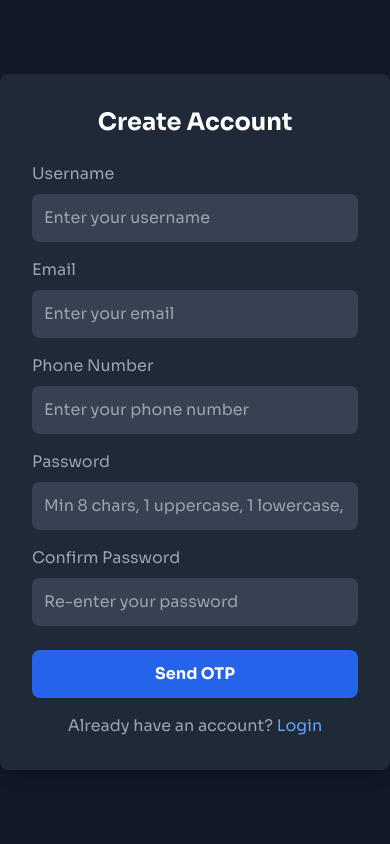
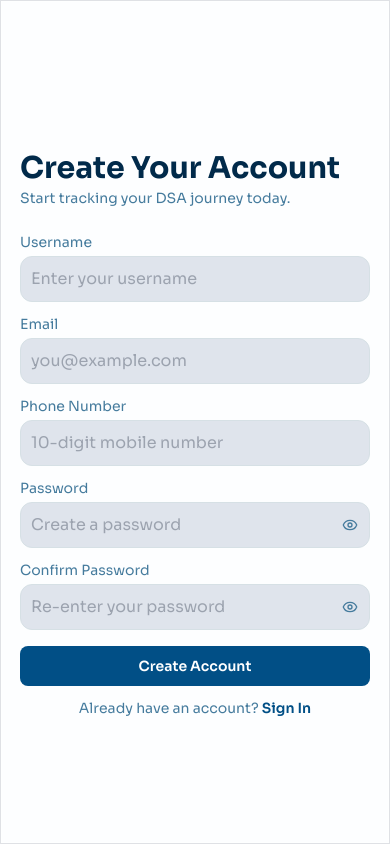
Before and after one commit to varinda-Aggarwal/CodePulse, a React (Create React App) app in the folder client/: page /register in a window 390 px wide. Built offline with nearby package versions, Linux system fonts and the light colour scheme.

Commit message:
feat(auth): redesign Register page with new AuthLayout UI Update Register.js to use AuthLayout wrapper. Add username, phone number and confirm password fields with new form styling.

```diff
--- a/client/src/pages/Register.js
+++ b/client/src/pages/Register.js
@@ -3,16 +3,30 @@ import { useNavigate, Link } from 'react-router-dom';
 import { useAuth } from '../context/AuthContext';
 import API from '../services/api';
 import toast from 'react-hot-toast';
+import { Eye, EyeOff, Check, X } from 'lucide-react';
+import AuthLayout from './AuthLayout';
 
 const Register = () => {
     const [step, setStep] = useState('form'); // 'form' | 'otp'
     const [formData, setFormData] = useState({
         username: '', email: '', phone: '', password: '', confirmPassword: ''
     });
+    const [showPassword, setShowPassword] = useState(false);
+    const [showConfirmPassword, setShowConfirmPassword] = useState(false);
+    const [passwordFocused, setPasswordFocused] = useState(false);
     const [otp, setOtp] = useState('');
     const [loading, setLoading] = useState(false);
     const { login } = useAuth();
     const navigate = useNavigate();
+
+    const inputClass = "w-full bg-surface-bg text-text p-2.5 rounded-xl border border-surface-border focus:outline-none focus:border-brand focus:ring-2 focus:ring-brand/20 transition text-base";
+
+    // Matches backend's validateSendOtp rule: min 6 chars + at least one number
+    const passwordChecks = {
+        length: formData.password.length >= 6,
+        hasNumber: /\d/.test(formData.password)
+    };
+    const isPasswordValid = passwordChecks.length && passwordChecks.hasNumber;
 
     const handleChange = (e) => {
         setFormData({ ...formData, [e.target.name]: e.target.value });
@@ -20,12 +34,14 @@ const Register = () => {
 
     const handleSendOtp = async (e) => {
         e.preventDefault();
-
+        if (!isPasswordValid) {
+            toast.error('Password must be at least 6 characters and include a number');
+            return;
+        }
         if (formData.password !== formData.confirmPassword) {
             toast.error('Passwords do not match');
             return;
         }
-
         setLoading(true);
         try {
             await API.post('/auth/send-otp', {
@@ -47,10 +63,7 @@ const Register = () => {
         e.preventDefault();
         setLoading(true);
         try {
-            const { data } = await API.post('/auth/verify-otp', {
-                email: formData.email,
-                otp
-            });
+            const { data } = await API.post('/auth/verify-otp', { email: formData.email, otp });
             login(data, data.token);
             toast.success('Account created!');
             navigate('/dashboard');
@@ -78,93 +91,135 @@ const Register = () => {
     };
 
     return (
-        <div className="min-h-screen bg-gray-900 flex items-center justify-center">
-            <div className="bg-gray-800 p-8 rounded-lg shadow-lg w-full max-w-md">
-                <h2 className="text-2xl font-bold text-white text-center mb-6">Create Account</h2>
+        <AuthLayout>
+            <h2 className="text-3xl font-bold text-text mb-0.5">Create Your Account</h2>
+            <p className="text-text-muted text-sm mb-6">Start tracking your DSA journey today.</p>
 
             {step === 'form' ? (
                 <form onSubmit={handleSendOtp}>
-                        <div className="mb-4">
-                            <label className="block text-gray-400 mb-2">Username</label>
+                    <div className="mb-3">
+                        <label className="block text-text-muted text-sm mb-1">Username</label>
                         <input
                             type="text"
                             name="username"
                             value={formData.username}
                             onChange={handleChange}
-                                className="w-full bg-gray-700 text-white p-3 rounded-lg focus:outline-none focus:ring-2 focus:ring-blue-500"
+                            className={inputClass}
                             placeholder="Enter your username"
                             required
                         />
                     </div>
-                        <div className="mb-4">
-                            <label className="block text-gray-400 mb-2">Email</label>
+
+                    <div className="mb-3">
+                        <label className="block text-text-muted text-sm mb-1">Email</label>
                         <input
                             type="email"
                             name="email"
                             value={formData.email}
                             onChange={handleChange}
-                                className="w-full bg-gray-700 text-white p-3 rounded-lg focus:outline-none focus:ring-2 focus:ring-blue-500"
-                                placeholder="Enter your email"
+                            className={inputClass}
+                            placeholder="you@example.com"
                             required
                         />
                     </div>
-                        <div className="mb-4">
-                            <label className="block text-gray-400 mb-2">Phone Number</label>
+
+                    <div className="mb-3">
+                        <label className="block text-text-muted text-sm mb-1">Phone Number</label>
                         <input
                             type="tel"
                             name="phone"
                             value={formData.phone}
                             onChange={handleChange}
-                                className="w-full bg-gray-700 text-white p-3 rounded-lg focus:outline-none focus:ring-2 focus:ring-blue-500"
-                                placeholder="Enter your phone number"
+                            className={inputClass}
+                            placeholder="10-digit mobile number"
                             required
                         />
                     </div>
-                        <div className="mb-4">
-                            <label className="block text-gray-400 mb-2">Password</label>
+
+                    <div className="mb-3 relative">
+                        <label className="block text-text-muted text-sm mb-1">Password</label>
+                        <div className="relative">
                             <input
-                                type="password"
+                                type={showPassword ? 'text' : 'password'}
                                 name="password"
                                 value={formData.password}
                                 onChange={handleChange}
-                                className="w-full bg-gray-700 text-white p-3 rounded-lg focus:outline-none focus:ring-2 focus:ring-blue-500"
-                                placeholder="Min 8 chars, 1 uppercase, 1 lowercase, 1 number, 1 special (@$!%*?&#)"
+                                onFocus={() => setPasswordFocused(true)}
+                                onBlur={() => setPasswordFocused(false)}
+                                className={`${inputClass} pr-10`}
+                                placeholder="Create a password"
                                 required
                             />
+                            <button
+                                type="button"
+                                onClick={() => setShowPassword((s) => !s)}
+                                className="absolute right-3 top-1/2 -translate-y-1/2 text-text-muted hover:text-text"
+                            >
+                                {showPassword ? <EyeOff size={16} /> : <Eye size={16} />}
+                            </button>
                         </div>
-                        <div className="mb-6">
-                            <label className="block text-gray-400 mb-2">Confirm Password</label>
+
+                        {/* Live password requirement tooltip */}
+                        {passwordFocused && (
+                            <div className="absolute z-20 left-0 right-0 top-full mt-1 bg-surface-card border border-surface-border rounded-lg shadow-lg p-3">
+                                <p className="text-text-muted text-[11px] font-semibold uppercase tracking-wide mb-1.5">Password must have</p>
+                                <div className="space-y-1">
+                                    <div className={`flex items-center gap-1.5 text-sm ${passwordChecks.length ? 'text-success' : 'text-text-muted'}`}>
+                                        {passwordChecks.length ? <Check size={13} /> : <X size={13} />}
+                                        At least 6 characters
+                                    </div>
+                                    <div className={`flex items-center gap-1.5 text-sm ${passwordChecks.hasNumber ? 'text-success' : 'text-text-muted'}`}>
+                                        {passwordChecks.hasNumber ? <Check size={13} /> : <X size={13} />}
+                                        At least one number
+                                    </div>
+                                </div>
+                            </div>
+                        )}
+                    </div>
+
+                    <div className="mb-4">
+                        <label className="block text-text-muted text-sm mb-1">Confirm Password</label>
+                        <div className="relative">
                             <input
-                                type="password"
+                                type={showConfirmPassword ? 'text' : 'password'}
                                 name="confirmPassword"
                                 value={formData.confirmPassword}
                                 onChange={handleChange}
-                                className="w-full bg-gray-700 text-white p-3 rounded-lg focus:outline-none focus:ring-2 focus:ring-blue-500"
+                                className={`${inputClass} pr-10`}
                                 placeholder="Re-enter your password"
                                 required
                             />
+                            <button
+                                type="button"
+                                onClick={() => setShowConfirmPassword((s) => !s)}
+                                className="absolute right-3 top-1/2 -translate-y-1/2 text-text-muted hover:text-text"
+                            >
+                                {showConfirmPassword ? <EyeOff size={16} /> : <Eye size={16} />}
+                            </button>
                         </div>
+                    </div>
+
                     <button
                         type="submit"
                         disabled={loading}
-                            className="w-full bg-blue-600 hover:bg-blue-700 text-white font-bold py-3 rounded-lg transition duration-200"
+                        className="w-full bg-brand hover:bg-brand-hover disabled:opacity-60 text-white font-semibold py-2.5 rounded-lg transition text-sm"
                     >
-                            {loading ? 'Sending OTP...' : 'Send OTP'}
+                        {loading ? 'Sending OTP...' : 'Create Account'}
                     </button>
                 </form>
             ) : (
                 <form onSubmit={handleVerifyOtp}>
-                        <p className="text-gray-400 text-center mb-4">
-                            We've sent a 6-digit OTP to <span className="text-white">{formData.email}</span>
+                    <p className="text-text-muted text-center text-sm mb-3">
+                        We've sent a 6-digit OTP to <span className="text-text font-medium">{formData.email}</span>
                     </p>
-                        <div className="mb-6">
-                            <label className="block text-gray-400 mb-2">Enter OTP</label>
+                    <div className="mb-4">
+                        <label className="block text-text-muted text-sm mb-1">Enter OTP</label>
                         <input
                             type="text"
                             value={otp}
                             onChange={(e) => setOtp(e.target.value)}
                             maxLength={6}
-                                className="w-full bg-gray-700 text-white p-3 rounded-lg text-center text-2xl tracking-widest focus:outline-none focus:ring-2 focus:ring-blue-500"
+                            className={`${inputClass} text-center text-xl tracking-widest`}
                             placeholder="------"
                             required
                         />
@@ -172,7 +227,7 @@ const Register = () => {
                     <button
                         type="submit"
                         disabled={loading}
-                            className="w-full bg-blue-600 hover:bg-blue-700 text-white font-bold py-3 rounded-lg transition duration-200 mb-3"
+                        className="w-full bg-brand hover:bg-brand-hover disabled:opacity-60 text-white font-semibold py-2.5 rounded-lg transition text-sm mb-2"
                     >
                         {loading ? 'Verifying...' : 'Verify & Create Account'}
                     </button>
@@ -180,14 +235,14 @@ const Register = () => {
                         type="button"
                         onClick={handleResendOtp}
                         disabled={loading}
-                            className="w-full bg-gray-700 hover:bg-gray-600 text-white py-3 rounded-lg transition duration-200 mb-3"
+                        className="w-full bg-surface-bg hover:bg-surface-border border border-surface-border text-text py-2.5 rounded-lg transition text-sm mb-2"
                     >
                         Resend OTP
                     </button>
                     <button
                         type="button"
                         onClick={() => setStep('form')}
-                            className="w-full text-gray-400 hover:text-white text-sm"
+                        className="w-full text-text-muted hover:text-text text-sm"
                     >
                         ← Back to edit details
                     </button>
@@ -195,13 +250,12 @@ const Register = () => {
             )}
 
             {step === 'form' && (
-                    <p className="text-gray-400 text-center mt-4">
+                <p className="text-text-muted text-center text-sm mt-3">
                     Already have an account?{' '}
-                        <Link to="/login" className="text-blue-400 hover:underline">Login</Link>
+                    <Link to="/login" className="text-brand hover:underline font-semibold">Sign In</Link>
                 </p>
             )}
-            </div>
-        </div>
+        </AuthLayout>
     );
 };
 
```
Lines whose indentation alone changed are shown as unchanged.
